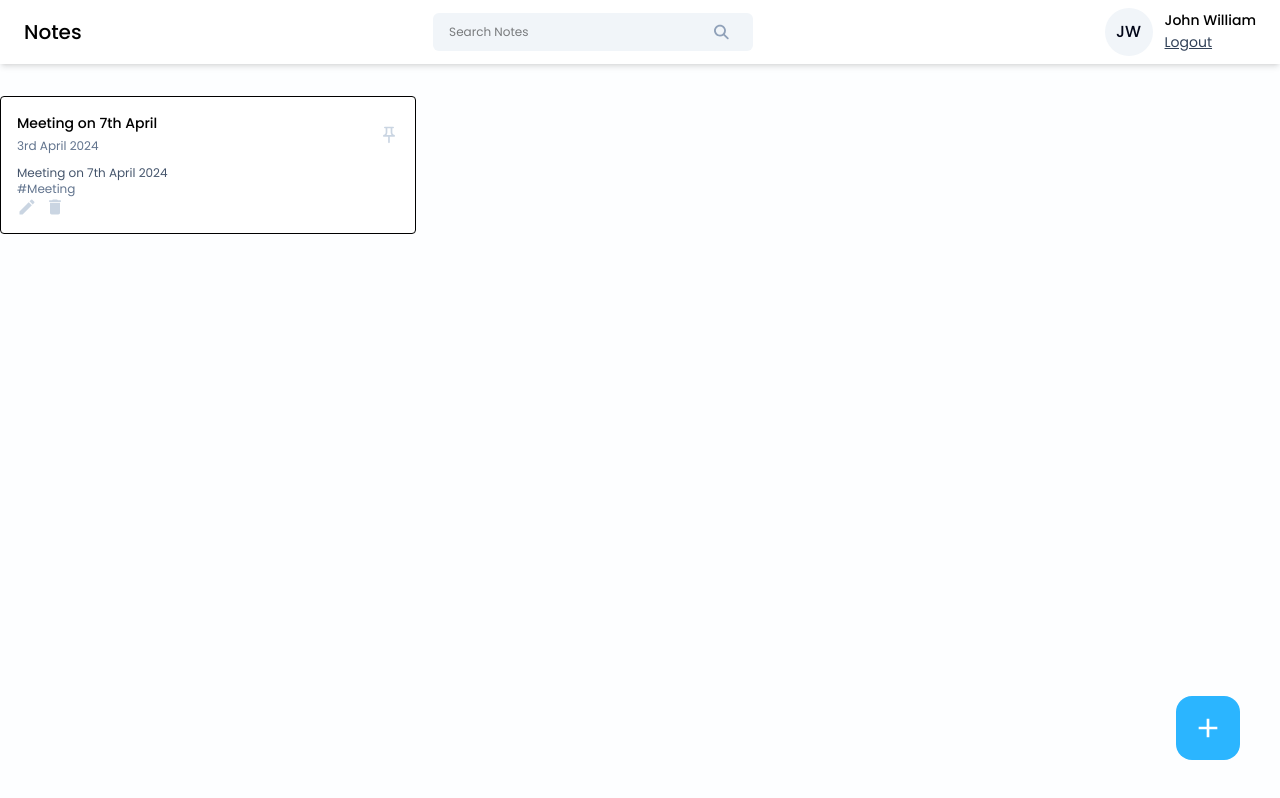
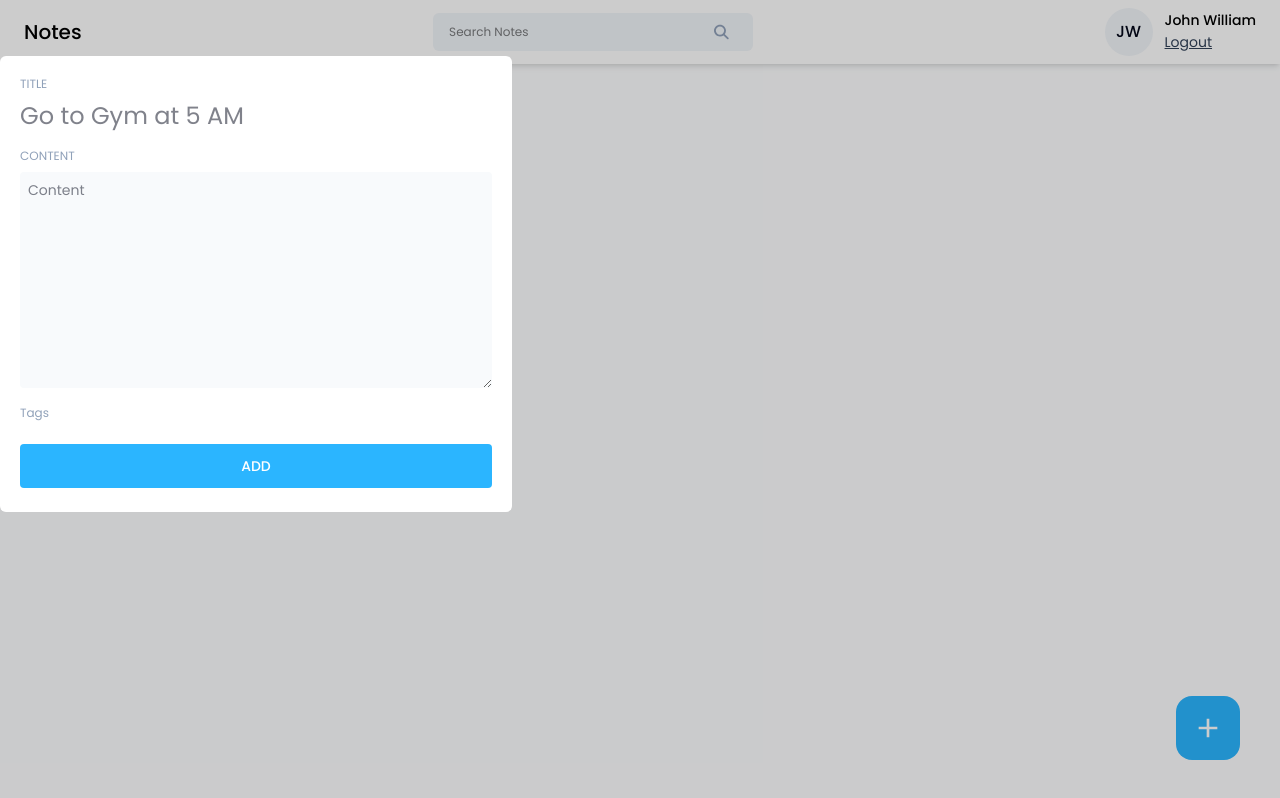
Before and after one commit to sasobapriyanjana11/Notella-App-Frontend, a React (Vite) app: page /dashboard in a window 1280 px wide. Both pictures are taken after a click on the button 1208 px from the left and 728 px from the top of the page. Built offline with nearby package versions, Linux system fonts and the light colour scheme.

Commit message:
add note-popup section

```diff
--- a/package.json
+++ b/package.json
@@ -14,6 +14,7 @@
     "react": "^19.0.0",
     "react-dom": "^19.0.0",
     "react-icons": "^5.5.0",
+    "react-modal": "^3.16.3",
     "react-router-dom": "^7.3.0",
     "tailwindcss": "^4.0.14"
   },
--- a/src/components/Cards/NoteCard.jsx
+++ b/src/components/Cards/NoteCard.jsx
@@ -16,7 +16,7 @@
                 />
             </div>
             <p className="text-xs text-slate-600 mt-2">{content?.slice(0, 60)}</p>
-            <div className="">
+            <div className="flex justify-between items-center mt-3">
                 <div className="text-xs text-slate-500">{tags}</div>
                 <div className="flex items-center gap-2">
                     <MdCreate
--- a/src/index.css
+++ b/src/index.css
@@ -40,4 +40,7 @@
     .icon-btn{
         @apply text-xl text-slate-300 cursor-pointer hover:text-[#2BB5FF];
     }
+    .input-label{
+        @apply text-xs text-slate-400 ;
+    }
 }
--- /dev/null
+++ b/src/pages/Home/AddEditNotes.jsx
@@ -0,0 +1,33 @@
+import React from 'react'
+const AddEditNotes=()=>{
+    return (
+        <div>
+            <div className="flex flex-col gap-2">
+                <label className="input-label">TITLE</label>
+                <input
+                    type="text"
+                    className="text-2xl text-slate-950 outline-none "
+                    placeholder="Go to Gym at 5 AM"
+                />
+            </div>
+            <div className="flex flex-col gap-2 mt-4">
+                <label className="input-label">CONTENT</label>
+                <textarea
+                    type="text"
+                    className="text-sm text-slate-950 outline-none bg-slate-50 p-2 rounded"
+                    placeholder="Content"
+                    rows={10}
+
+               />
+
+            </div>
+            <div className="mt-3">
+                <label className="input-label">Tags</label>
+                <button className="btn-primary font-medium mt-5 p-3" onClick={()=>{}}>
+                    ADD
+                </button>
+            </div>
+        </div>
+    )
+}
+export default AddEditNotes;
--- a/src/pages/Home/Home.jsx
+++ b/src/pages/Home/Home.jsx
@@ -1,8 +1,19 @@
-import React from 'react'
+import React, {useState} from 'react'
 import Navbar from "../../components/Navbar/Navbar.jsx";
 import NoteCard from "../../components/Cards/NoteCard.jsx";
 import {MdAdd} from "react-icons/md";
+import AddEditNotes from "./AddEditNotes.jsx";
+import Modal from "react-modal";
+
+
 const Home = () => {
+
+    const[openAddEditModal,setOpenAddEditModal]=useState({
+        isShown: false,
+        type:"add",
+        data:null,
+    });
+
     return (
         <>
             <Navbar/>
@@ -21,11 +32,28 @@
 
                 </div>
             </div>
-            <button className="w-16 h-16 flex items-center justify-center rounded-2xl bg-primary hover:bg-blue-600 absolute right-10 bottom-10" onClick={()=>{}}>
+            <button className="w-16 h-16 flex items-center justify-center rounded-2xl bg-primary hover:bg-blue-600 absolute right-10 bottom-10" onClick={()=>{
+                setOpenAddEditModal({isShown: true,type:"add",data:null,})
+            }}>
                 <MdAdd className="text-[32px] text-white "/>
             </button>
+            <Modal
+            isOpen={openAddEditModal.isShown}
+            onRequestClose={() => setOpenAddEditModal({ isShown: false, type: "add", data: null })}
+            style={{
+                overlay:{
+                    backgroundColor: "rgba(0,0,0,0.2)",
+                },
+
+            }}
+             contentLabel="Edit Note"
+              className="w-[40%] max-h-3/4  bg-white rounded-md max-auto mt-14 p-5 overflow-scroll"
+
+            >
+            <AddEditNotes />
+            </Modal>
         </>
 
-    )
-}
+    );
+};
 export default Home
```
Also changed, not shown: 1 other file (tests, documents, lock files or other folders).
